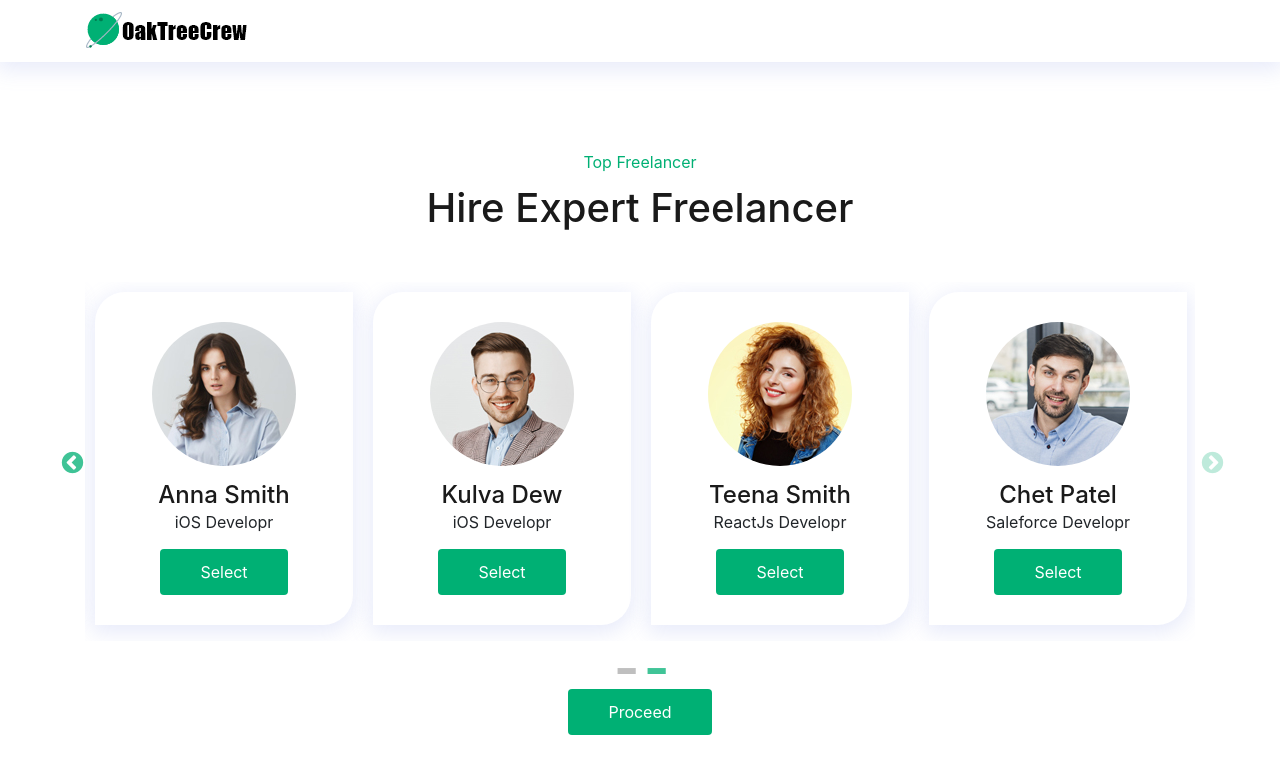
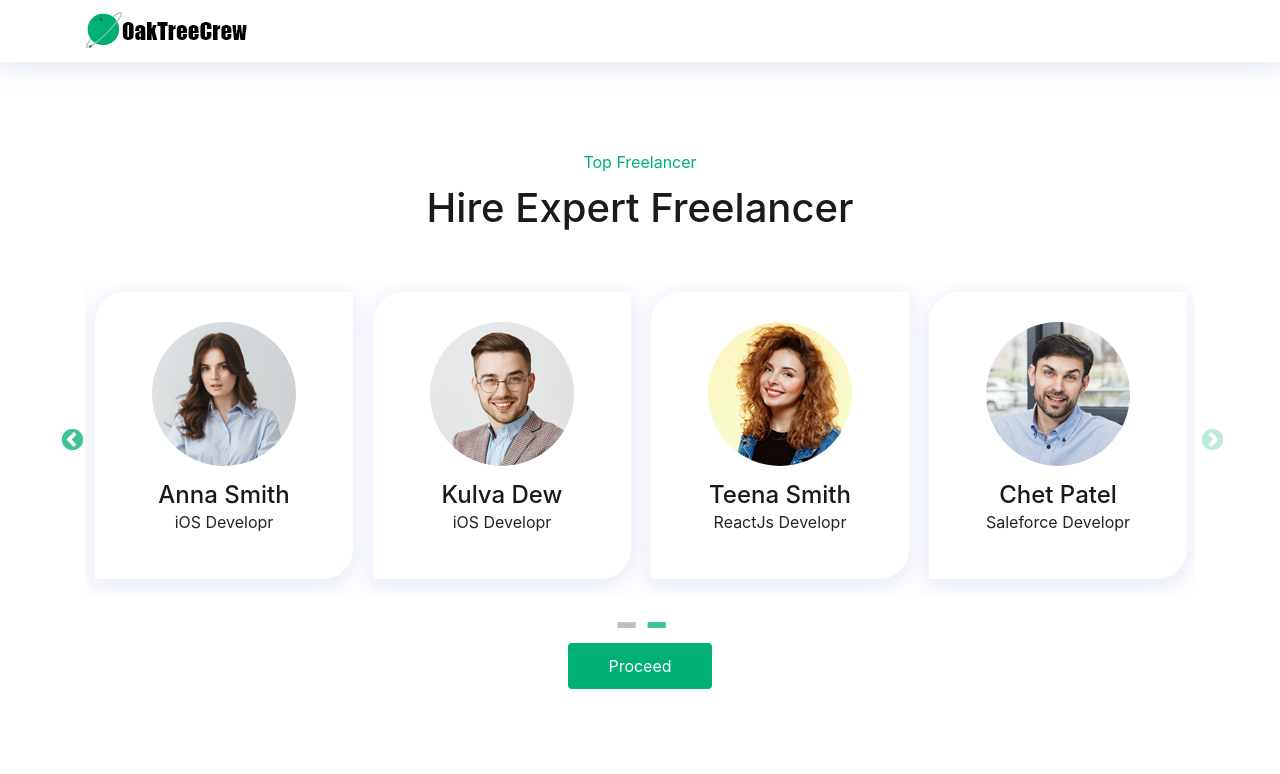
Before and after one commit to chetanoaktree/oaktreecrew, a React (Create React App) app: page /freelancers in a window 1280 px wide. Shown: the top 774 px of the page. Built offline with nearby package versions, Linux system fonts and the light colour scheme; what url-search-params would draw is missing.

Commit message:
removed required

```diff
--- a/src/containers/Dashboard/FreelancerSelect.js
+++ b/src/containers/Dashboard/FreelancerSelect.js
@@ -123,9 +123,7 @@ function FreelancerSelect(props) {
                   <img src={freelancer1} alt="Image" />
                   <h3>James Hendrix</h3>
                   <span className="profession">ROR Developr</span>
-                  <a href="#" className="default-btn">
-                    Select
-                  </a>
+
                 </div>
               </div>
               {/*  */}
@@ -135,9 +133,7 @@ function FreelancerSelect(props) {
                   <img src={freelancer2} alt="Image" />
                   <h3>Jean Burke</h3>
                   <span className="profession">Saleforce Developr</span>
-                  <a href="#" className="default-btn">
-                    Select
-                  </a>
+
                 </div>
               </div>
               {/*  */}
@@ -147,9 +143,7 @@ function FreelancerSelect(props) {
                   <img src={freelancer3} alt="Image" />
                   <h3>David Guzman</h3>
                   <span className="profession">React Developr</span>
-                  <a href="#" className="default-btn">
-                    Select
-                  </a>
+
                 </div>
               </div>
               {/*  */}
@@ -159,9 +153,7 @@ function FreelancerSelect(props) {
                   <img src={freelancer4} alt="Image" />
                   <h3>Clarence Hart</h3>
                   <span className="profession">iOS Developr</span>
-                  <a href="#" className="default-btn">
-                    Select
-                  </a>
+
                 </div>
               </div>
               {/*  */}
@@ -171,9 +163,7 @@ function FreelancerSelect(props) {
                   <img src={freelancer5} alt="Image" />
                   <h3>Anna Smith</h3>
                   <span className="profession">iOS Developr</span>
-                  <a href="#" className="default-btn">
-                    Select
-                  </a>
+
                 </div>
               </div>
               {/*  */}
@@ -183,9 +173,7 @@ function FreelancerSelect(props) {
                   <img src={freelancer6} alt="Image" />
                   <h3>Kulva Dew</h3>
                   <span className="profession">iOS Developr</span>
-                  <a href="#" className="default-btn">
-                    Select
-                  </a>
+
                 </div>
               </div>
               {/*  */}
@@ -195,9 +183,7 @@ function FreelancerSelect(props) {
                   <img src={freelancer7} alt="Image" />
                   <h3>Teena Smith</h3>
                   <span className="profession">ReactJs Developr</span>
-                  <a href="#" className="default-btn">
-                    Select
-                  </a>
+
                 </div>
               </div>
               {/*  */}
@@ -207,9 +193,7 @@ function FreelancerSelect(props) {
                   <img src={freelancer8} alt="Image" />
                   <h3>Chet Patel</h3>
                   <span className="profession">Saleforce Developr</span>
-                  <a href="#" className="default-btn">
-                    Select
-                  </a>
+
                 </div>
               </div>
 
--- a/src/containers/HR/AddFreelancer.js
+++ b/src/containers/HR/AddFreelancer.js
@@ -752,7 +752,6 @@ function AddFreelancer(props) {
                                                         rows="4"
                                                         name="about_me"
                                                         onChange={handleAdditional}
-                                                        required
                                                         value = {state.additional_information_attributes.about_me}
                                                     >
                                                     </textarea>
@@ -917,7 +916,6 @@ function AddFreelancer(props) {
                                                         rows="4"
                                                         name="address"
                                                         onChange={handleChange}
-                                                        required
                                                         value={state.address}
                                                     >
                                                     </textarea>
@@ -1241,7 +1239,6 @@ function AddFreelancer(props) {
                                                                     options={year_of_passing_options}
                                                                     onChange={(value) => handleSelectEducation('year_of_passing', value, i)}
                                                                     value={education[i].year_of_passing}
-                                                                    required
                                                                 />
                                                             </div>
                                                         </div>
@@ -1389,7 +1386,6 @@ function AddFreelancer(props) {
                                                                     rows="4"
                                                                     name="description"
                                                                     onChange={(e) => handleExperience(e,i)}
-                                                                    required
                                                                     value={experience[i].description}
                                                                 >
                                                                 </textarea>
@@ -1524,7 +1520,6 @@ function AddFreelancer(props) {
                                                                     rows="4"
                                                                     name="summary"
                                                                     onChange={(e) => handleProject(e,i)}
-                                                                    required
                                                                     value={project[i].summary}
                                                                 >
                                                                 </textarea>
```
